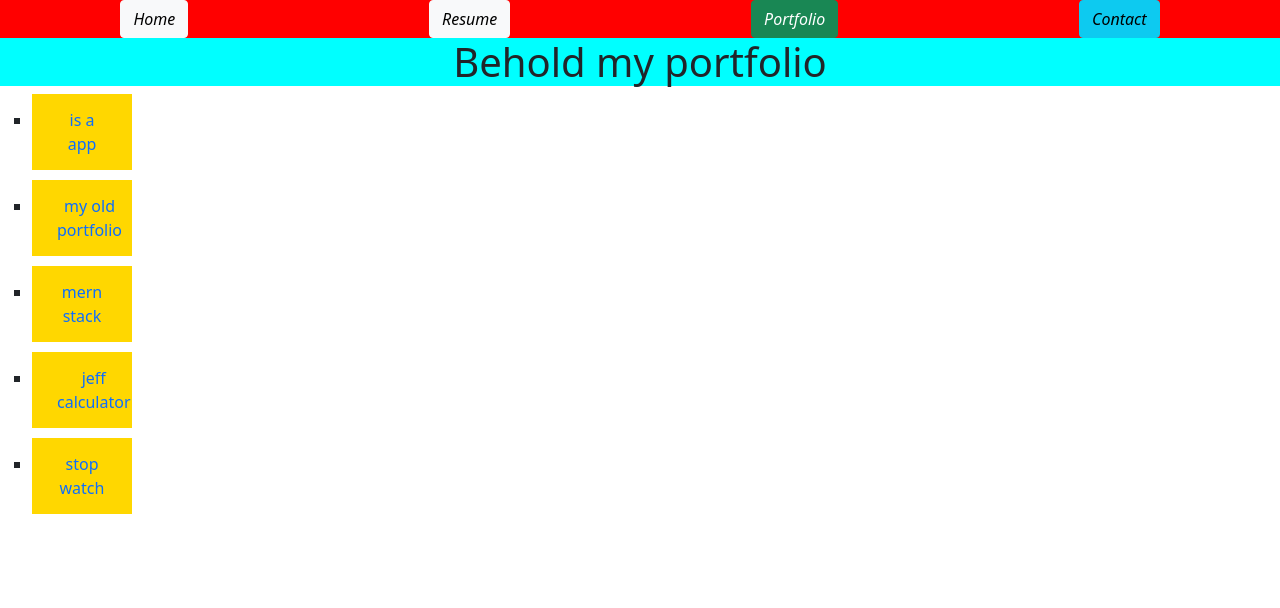
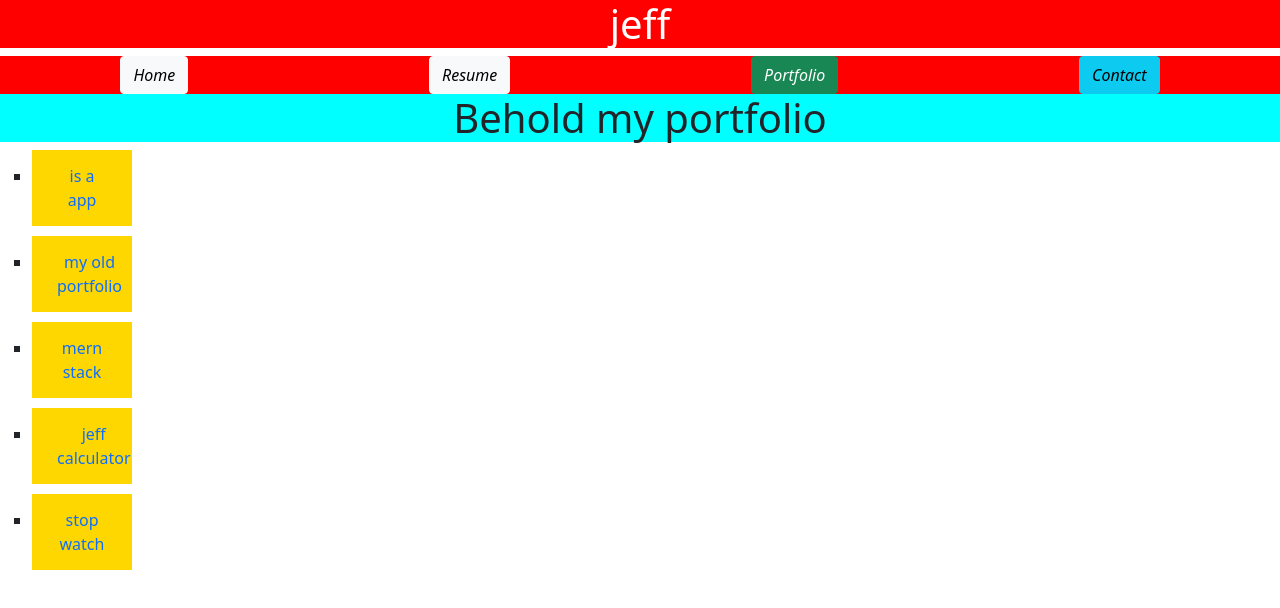
Before and after one commit to JMEN98/new-profile2, a React (Create React App) app: page /Work in a window 1280 px wide. Shown: the top 608 px of the page. Built offline with nearby package versions, Linux system fonts and the light colour scheme.

Commit message:
navbar-look-better

```diff
--- a/src/App.js
+++ b/src/App.js
@@ -5,13 +5,14 @@ import Welcome from "./pages/Wellcome";
 import Resume from "./pages/Resume";
 import Work from "./pages/Work";
 import Contact from "./pages/Contact";
+import Header from "./conponents/Header/Header";
 import test from "./test.json";
 
 function App(props) {
   return (
     <div>
-      {/* <Col xs={0} md={2} xl={3}/>
-                <Col xs={12} md={8} xl={6}></Col> */}
+       <Header/>
+
       <h1 className="nav">  </h1>
       <div className=" main-home">
         <Link class="btn btn-light" to="/">
@@ -34,6 +35,7 @@ function App(props) {
           path="/"
           render={(props) => <Welcome {...props} test={test} />}
         />
+
         <Route
           exact
           path="/Resume"
@@ -50,6 +52,7 @@ function App(props) {
           render={(props) => <Contact {...props} />}
         ></Route>
       </Switch>
+
     </div>
   );
 }
--- /dev/null
+++ b/src/conponents/Header/Header.js
@@ -0,0 +1,16 @@
+import react from "react";
+import './header.css'
+
+
+
+function Header() {
+  return (
+    <div>
+      <h1 className="jeff">jeff</h1>
+
+
+    </div>
+  )
+}
+
+export default Header
--- /dev/null
+++ b/src/conponents/Header/header.css
@@ -0,0 +1,11 @@
+.jeff {
+  box-sizing: border-box;
+  width: 100%;
+  display: flex;
+  justify-content: center;
+  align-items: baseline;
+  /* padding: 1em;
+  margin-bottom: 2em; */
+  background-color: red;
+  color: #fff;
+}
--- a/src/pages/Contact.js
+++ b/src/pages/Contact.js
@@ -6,8 +6,8 @@ function Contact (props){
   <div  className="contact">
     <h1> jeffbenjamin605@gmail.com</h1>
     <h1>jeffbenjamin605@yahoo.com</h1>
-    <h1>https://www.linkedin.com/in/jeff-benjamin-194263214/ </h1>
-    <h1> https://my.indeed.com/p/jeffb-1poy65f</h1>
+    <h2>  <a href="https://www.linkedin.com/in/jeff-benjamin-194263214">my-linkedin</a> </h2>
+    <h2>  <a href="https://my.indeed.com/p/jeffb-1poy65f">  my-indeed</a></h2>
   </div>
 
   )
--- a/src/pages/Work.js
+++ b/src/pages/Work.js
@@ -1,5 +1,5 @@
 import React from "react";
-import { Route, Switch, Link } from "react-router-dom";
+
 
 function Work(props) {
   return (
--- a/src/test.json
+++ b/src/test.json
@@ -1,4 +1,5 @@
 {
   "name": "jeff benjamin",
   "id": "hope you enjoy"
+
 }
```
